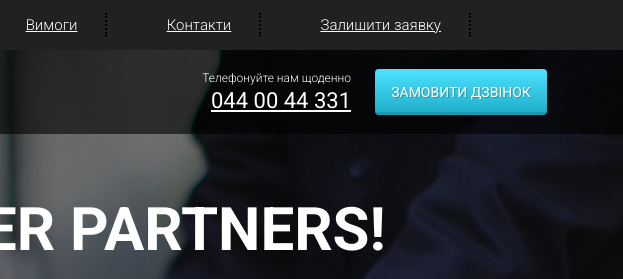
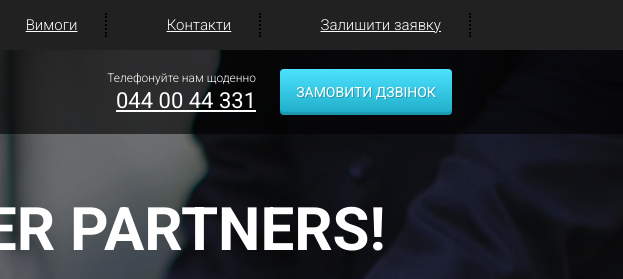
Before and after one commit to IraAmber/uber_1, a plain HTML site: page index.html in a window 1280 px wide. Shown: the top 279 px of the page, 657-1280 px from the left. Drawn offline with Linux system fonts and the light colour scheme.

Commit message:
adaptive

```diff
--- a/index.html
+++ b/index.html
@@ -34,7 +34,7 @@
                     <a href="#" class="subheader_logo"><img src="logo/logo1.png" alt=""></a>
                     <div class="subheader_off">Офіційний партнер Uber в Україні</div>
                 </div>
-                <div class="col-md-2 offset-md-3">
+                <div class="col-md-3 offset-md-1 col-xl-2 offset-xl-2">
                     <div class="subheader_call">Телефонуйте нам щоденно</div>
                     <a href="tel: +380440044331" class="subheader_phone">044 00 44 331</a>
                 </div>
```
